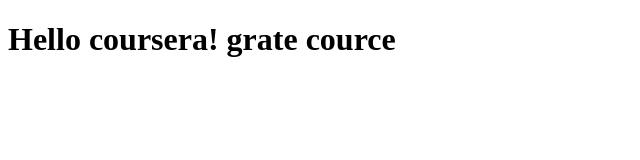
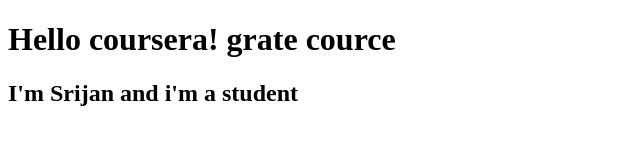
Before and after one commit to lyadhkhooor/coursera-test, a plain HTML site: page site/index.html in a window 1280 px wide. Shown: the whole page, without its empty margins (0-640 px from the left). Drawn offline with Linux system fonts and the light colour scheme.

Commit message:
final change for  28/5/24

```diff
--- a/site/index.html
+++ b/site/index.html
@@ -5,6 +5,7 @@
 </head>
 <body>
 	<h1>Hello coursera! grate cource</h1>
+	<h2>I'm Srijan and i'm a student</h2>
 
 </body>
 </html>
```
